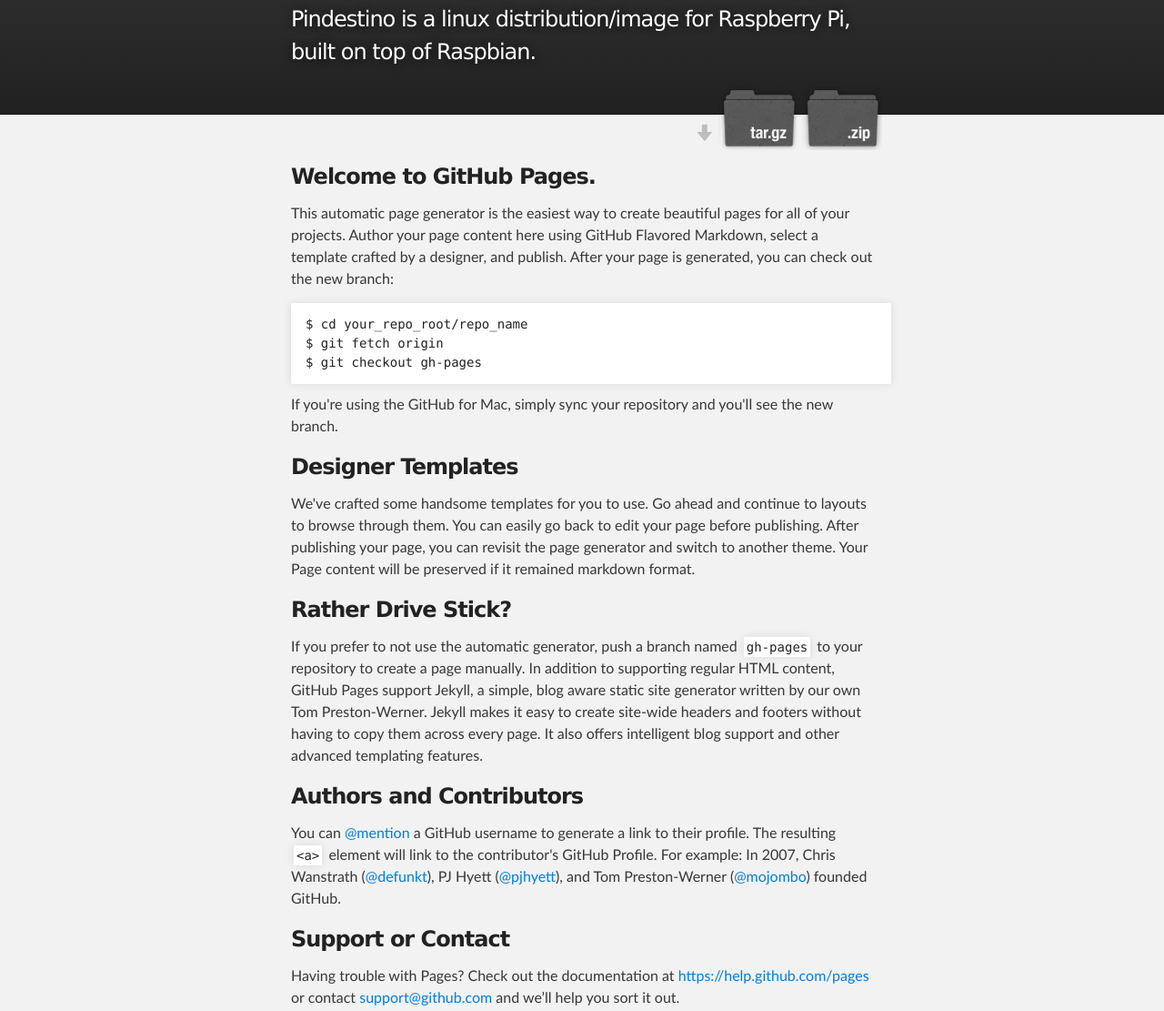
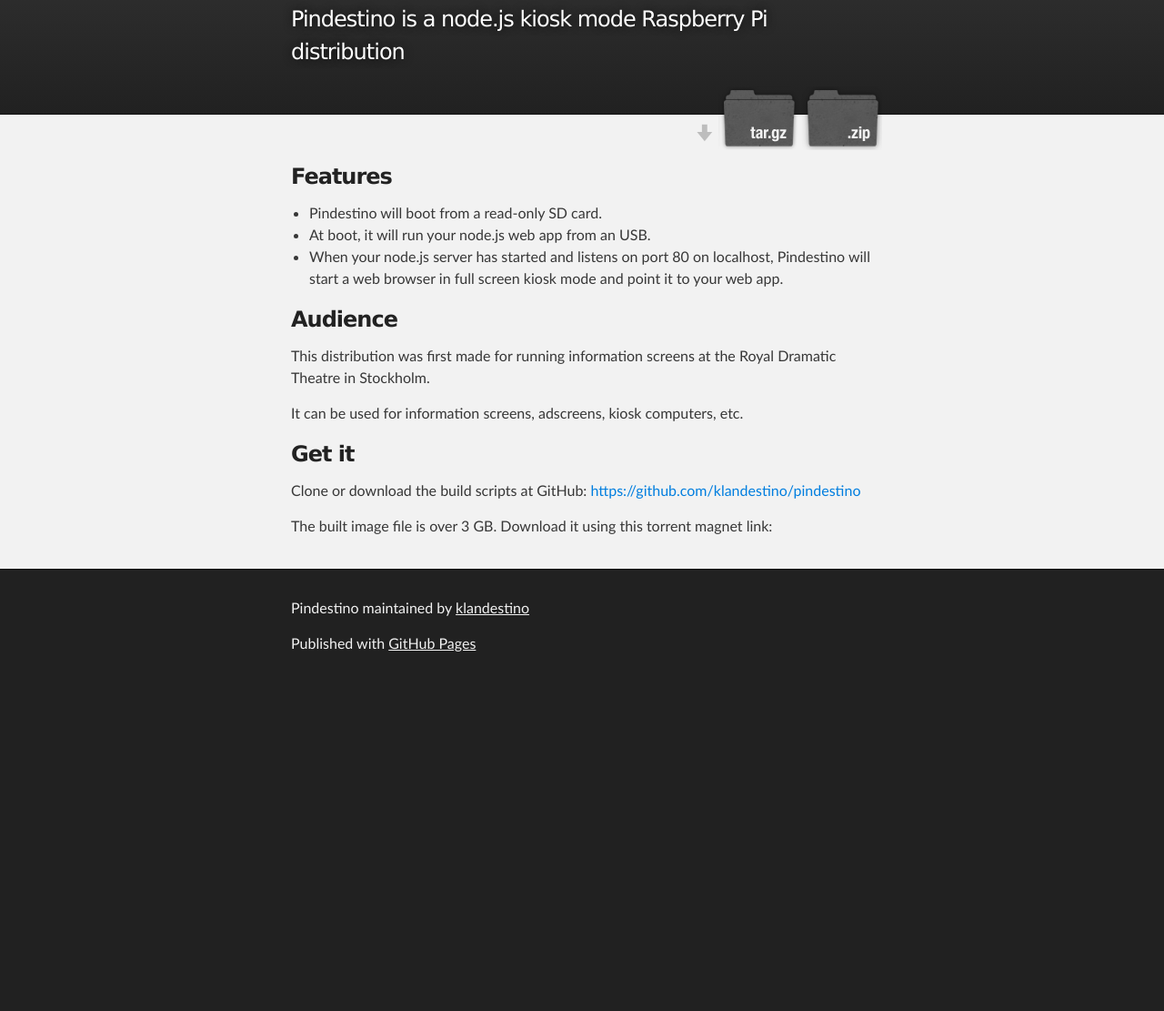
Before and after one commit to klandestino/pindestino, a plain HTML site: page index.html in a window 1280 px wide. Shown: the part 120-1231 px from the top of the page at 91% size. After the commit the page ends 874 px from the top, so only its background shows below. Drawn offline with Linux system fonts and the light colour scheme.

```diff
--- a/index.html
+++ b/index.html
@@ -4,7 +4,7 @@
   <head>
     <meta charset='utf-8'>
     <meta http-equiv="X-UA-Compatible" content="chrome=1">
-    <meta name="description" content="Pindestino : Pindestino is a linux distribution/image for Raspberry Pi, built on top of Raspbian.">
+    <meta name="description" content="Pindestino : Pindestino is a node.js kiosk mode Raspberry Pi distribution">
 
     <link rel="stylesheet" type="text/css" media="screen" href="stylesheets/stylesheet.css">
 
@@ -19,7 +19,7 @@
           <a id="forkme_banner" href="https://github.com/klandestino/pindestino">View on GitHub</a>
 
           <h1 id="project_title">Pindestino</h1>
-          <h2 id="project_tagline">Pindestino is a linux distribution/image for Raspberry Pi, built on top of Raspbian.</h2>
+          <h2 id="project_tagline">Pindestino is a node.js kiosk mode Raspberry Pi distribution</h2>
 
             <section id="downloads">
               <a class="zip_download_link" href="https://github.com/klandestino/pindestino/zipball/master">Download this project as a .zip file</a>
@@ -32,36 +32,27 @@
     <div id="main_content_wrap" class="outer">
       <section id="main_content" class="inner">
         <h3>
-<a id="welcome-to-github-pages" class="anchor" href="#welcome-to-github-pages" aria-hidden="true"><span class="octicon octicon-link"></span></a>Welcome to GitHub Pages.</h3>
+<a id="features" class="anchor" href="#features" aria-hidden="true"><span class="octicon octicon-link"></span></a>Features</h3>
 
-<p>This automatic page generator is the easiest way to create beautiful pages for all of your projects. Author your page content here using GitHub Flavored Markdown, select a template crafted by a designer, and publish. After your page is generated, you can check out the new branch:</p>
-
-<pre><code>$ cd your_repo_root/repo_name
-$ git fetch origin
-$ git checkout gh-pages
-</code></pre>
-
-<p>If you're using the GitHub for Mac, simply sync your repository and you'll see the new branch.</p>
+<ul>
+<li>Pindestino will boot from a read-only SD card.</li>
+<li>At boot, it will run your node.js web app from an USB.</li>
+<li>When your node.js server has started and listens on port 80 on localhost, Pindestino will start a web browser in full screen kiosk mode and point it to your web app.</li>
+</ul>
 
 <h3>
-<a id="designer-templates" class="anchor" href="#designer-templates" aria-hidden="true"><span class="octicon octicon-link"></span></a>Designer Templates</h3>
+<a id="audience" class="anchor" href="#audience" aria-hidden="true"><span class="octicon octicon-link"></span></a>Audience</h3>
 
-<p>We've crafted some handsome templates for you to use. Go ahead and continue to layouts to browse through them. You can easily go back to edit your page before publishing. After publishing your page, you can revisit the page generator and switch to another theme. Your Page content will be preserved if it remained markdown format.</p>
+<p>This distribution was first made for running information screens at the Royal Dramatic Theatre in Stockholm.</p>
+
+<p>It can be used for information screens, adscreens, kiosk computers, etc.</p>
 
 <h3>
-<a id="rather-drive-stick" class="anchor" href="#rather-drive-stick" aria-hidden="true"><span class="octicon octicon-link"></span></a>Rather Drive Stick?</h3>
+<a id="get-it" class="anchor" href="#get-it" aria-hidden="true"><span class="octicon octicon-link"></span></a>Get it</h3>
 
-<p>If you prefer to not use the automatic generator, push a branch named <code>gh-pages</code> to your repository to create a page manually. In addition to supporting regular HTML content, GitHub Pages support Jekyll, a simple, blog aware static site generator written by our own Tom Preston-Werner. Jekyll makes it easy to create site-wide headers and footers without having to copy them across every page. It also offers intelligent blog support and other advanced templating features.</p>
+<p>Clone or download the build scripts at GitHub: <a href="https://github.com/klandestino/pindestino">https://github.com/klandestino/pindestino</a></p>
 
-<h3>
-<a id="authors-and-contributors" class="anchor" href="#authors-and-contributors" aria-hidden="true"><span class="octicon octicon-link"></span></a>Authors and Contributors</h3>
-
-<p>You can <a href="https://github.com/blog/821" class="user-mention">@mention</a> a GitHub username to generate a link to their profile. The resulting <code>&lt;a&gt;</code> element will link to the contributor's GitHub Profile. For example: In 2007, Chris Wanstrath (<a href="https://github.com/defunkt" class="user-mention">@defunkt</a>), PJ Hyett (<a href="https://github.com/pjhyett" class="user-mention">@pjhyett</a>), and Tom Preston-Werner (<a href="https://github.com/mojombo" class="user-mention">@mojombo</a>) founded GitHub.</p>
-
-<h3>
-<a id="support-or-contact" class="anchor" href="#support-or-contact" aria-hidden="true"><span class="octicon octicon-link"></span></a>Support or Contact</h3>
-
-<p>Having trouble with Pages? Check out the documentation at <a href="https://help.github.com/pages">https://help.github.com/pages</a> or contact <a href="mailto:support@github.com">support@github.com</a> and we’ll help you sort it out.</p>
+<p>The built image file is over 3 GB. Download it using this torrent magnet link:</p>
       </section>
     </div>
 
```
Also changed, not shown: params.json (+1 -1 lines).
